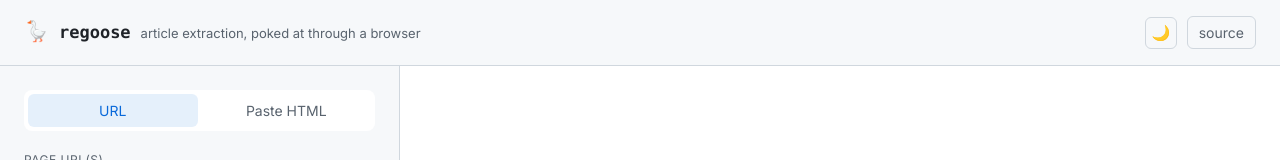
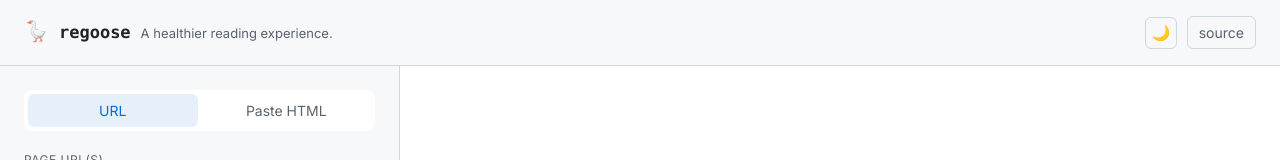
Before and after one commit to samliebl/goose-ts, a website with bundled scripts: page web/public/index.html in a window 1280 px wide. Shown: the top 160 px of the page. Built offline with nearby package versions, Linux system fonts and the light colour scheme; a web font is replaced by a local one.

Commit message:
Web UI: update brand tagline
Co-Authored-By: Claude Sonnet 5 <noreply@anthropic.com>

```diff
--- a/web/public/index.html
+++ b/web/public/index.html
@@ -23,7 +23,7 @@
       <div class="brand">
         <span class="brand-mark">🪿</span>
         <span class="brand-name">regoose</span>
-        <span class="brand-tag">article extraction, poked at through a browser</span>
+        <span class="brand-tag">A healthier reading experience.</span>
       </div>
       <div class="topbar-actions">
         <button
```
